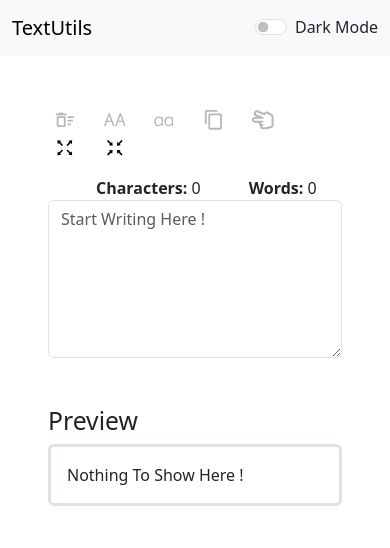
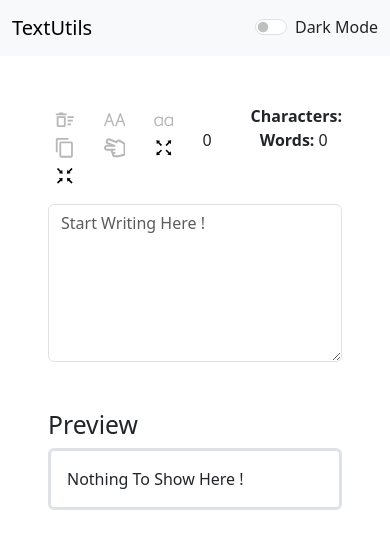
Before and after one commit to Ramzan8898/Textutils, a React (Create React App) app: page / in a window 390 px wide. Shown: the top 548 px of the page. Built offline with nearby package versions, Linux system fonts and the light colour scheme.

Commit message:
remove responsive style

```diff
--- a/src/components/Form.js
+++ b/src/components/Form.js
@@ -82,7 +82,7 @@
             }
             {/* alert End */}
             <div className="mb-3 p-5" style={props.view}>
-                <div style={resStyle.formTop}  >
+                <div className='d-flex justify-content-between'>
                     <label className='mb-3 h4 ' htmlFor='text'>
                         <button disabled={text.length === 0} style={btnStyle}> <MdOutlineDeleteSweep onClick={handleClear} className="me-3 icon" style={funcBtnStyle} /></button>
                         <button disabled={text.length === 0} style={btnStyle}> <RxLetterCaseUppercase onClick={handletoUppercase} className="me-3 icon " style={funcBtnStyle} /></button>
@@ -115,20 +115,5 @@
     );
 };
 
-const resStyle = {
-    '@media(max-width:425px)': {
-        formTop: {
-            display: 'flex',
-            flexDirection: 'columnReverse'
-        }
-    },
-    '@media(min-width:768px)': {
-        formTop: {
-            // display: 'flex',
-            flexDirection: 'row'
-        }
-    }
-}
-
 
 export default Form;
```
